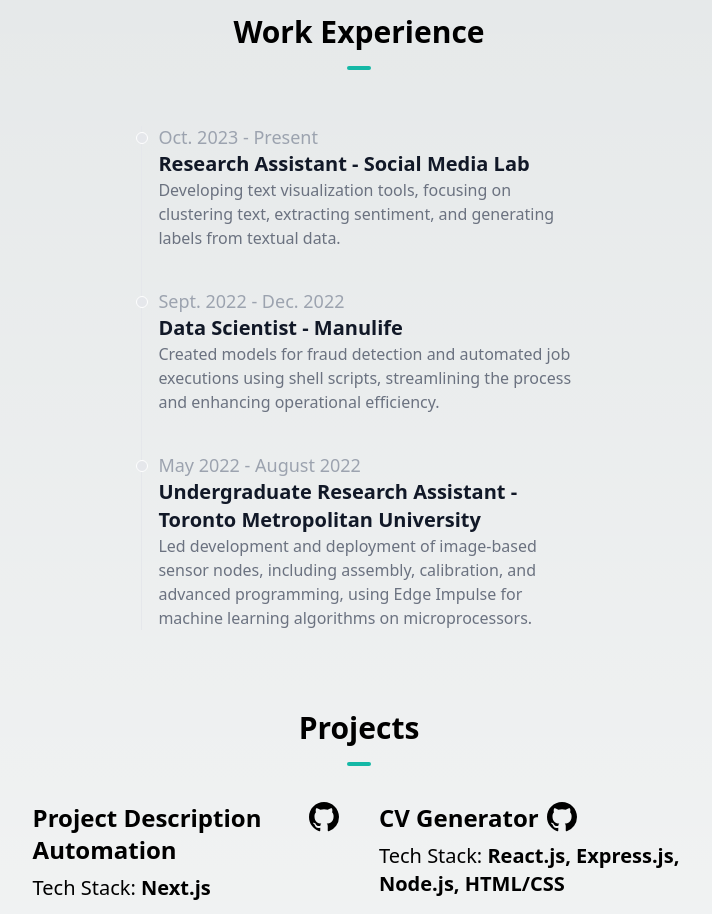
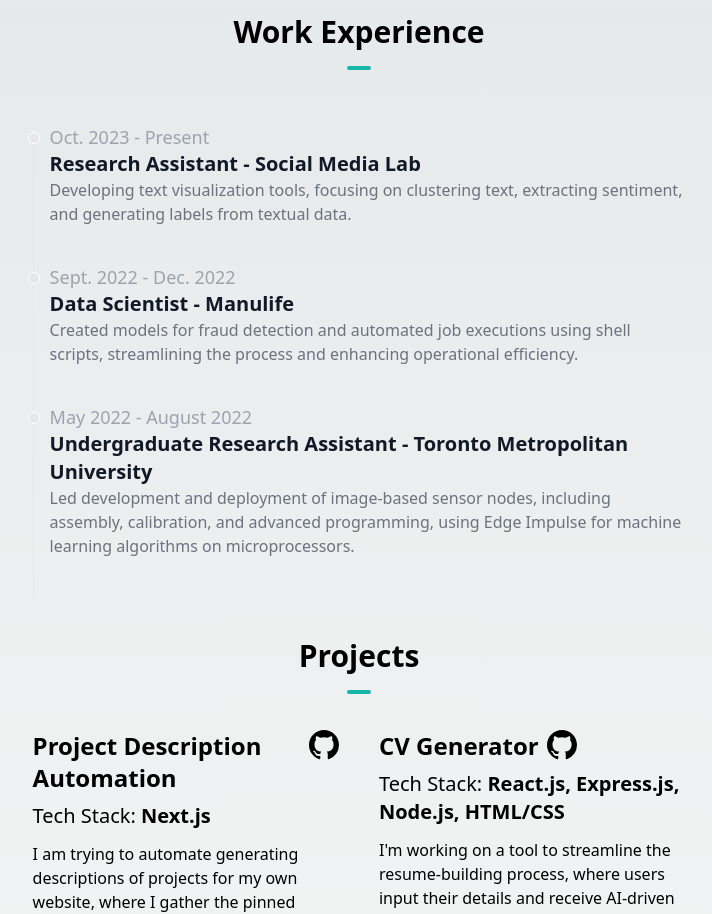
Before and after one commit to saikot-paul/portfolio-website, a Next.js app: page / in a window 1280 px wide. Shown: the part 1420-2334 px from the top of the page, without its empty margins (281-993 px from the left). Built offline with nearby package versions, Linux system fonts and the light colour scheme.

Commit message:
style changes

```diff
--- a/components/work/Work.tsx
+++ b/components/work/Work.tsx
@@ -11,13 +11,14 @@
           Work Experience
           <hr className="w-6 h-1 mx-auto my-4 bg-teal-500 border-0 rounded"></hr>
         </h1>
-        <div className="w-2/5">
+        <div className="flex justify-center itemcs-center w-3/5">
           <ol className="relative border-s border-gray-200 dark:border-white-700">
             {workExperience.map((element: experienceType) => {
               return (
                 <ExperienceHelper
                   key={element.dates}
                   dates={element.dates}
+                  location={element.location}
                   position={element.position}
                   company={element.company}
                   description={element.description}
--- a/components/work/experienceHelper.tsx
+++ b/components/work/experienceHelper.tsx
@@ -16,7 +16,7 @@
       <h3 className="text-xl font-semibold text-gray-900 dark:text-white">
         {position} - {company}
       </h3>
-      <p className="mb-4 text-base font-normal text-gray-500 dark:text-gray-400">
+      <p className="mb-4 text-base font-normal text-gray-500 dark:text-gray-400 text-wrap">
         {description}
       </p>
     </li>
--- a/components/work/experienceType.ts
+++ b/components/work/experienceType.ts
@@ -1,6 +1,7 @@
 export interface experienceType {
     company : string;
     position : string;
+    location : string;
     dates : string;
     description? : string;
 }
--- a/components/work/workExperience.ts
+++ b/components/work/workExperience.ts
@@ -4,18 +4,21 @@
     {
         company : 'Social Media Lab',
         position : 'Research Assistant',
+        location : 'Toronto, ON',
         dates : 'Oct. 2023 - Present',
         description : 'Developing text visualization tools, focusing on clustering text, extracting sentiment, and generating labels from textual data.'
     },
     {
         company : 'Manulife',
         position : 'Data Scientist',
+        location : 'Toronto, ON',
         dates : 'Sept. 2022 - Dec. 2022',
         description : 'Created models for fraud detection and automated job executions using shell scripts, streamlining the process and enhancing operational efficiency.'
     },
     {
         company : 'Toronto Metropolitan University',
         position : 'Undergraduate Research Assistant',
+        location : 'Toronto, ON',
         dates : 'May 2022 - August 2022',
         description : 'Led development and deployment of image-based sensor nodes, including assembly, calibration, and advanced programming, using Edge Impulse for machine learning algorithms on microprocessors.'
     },
```
